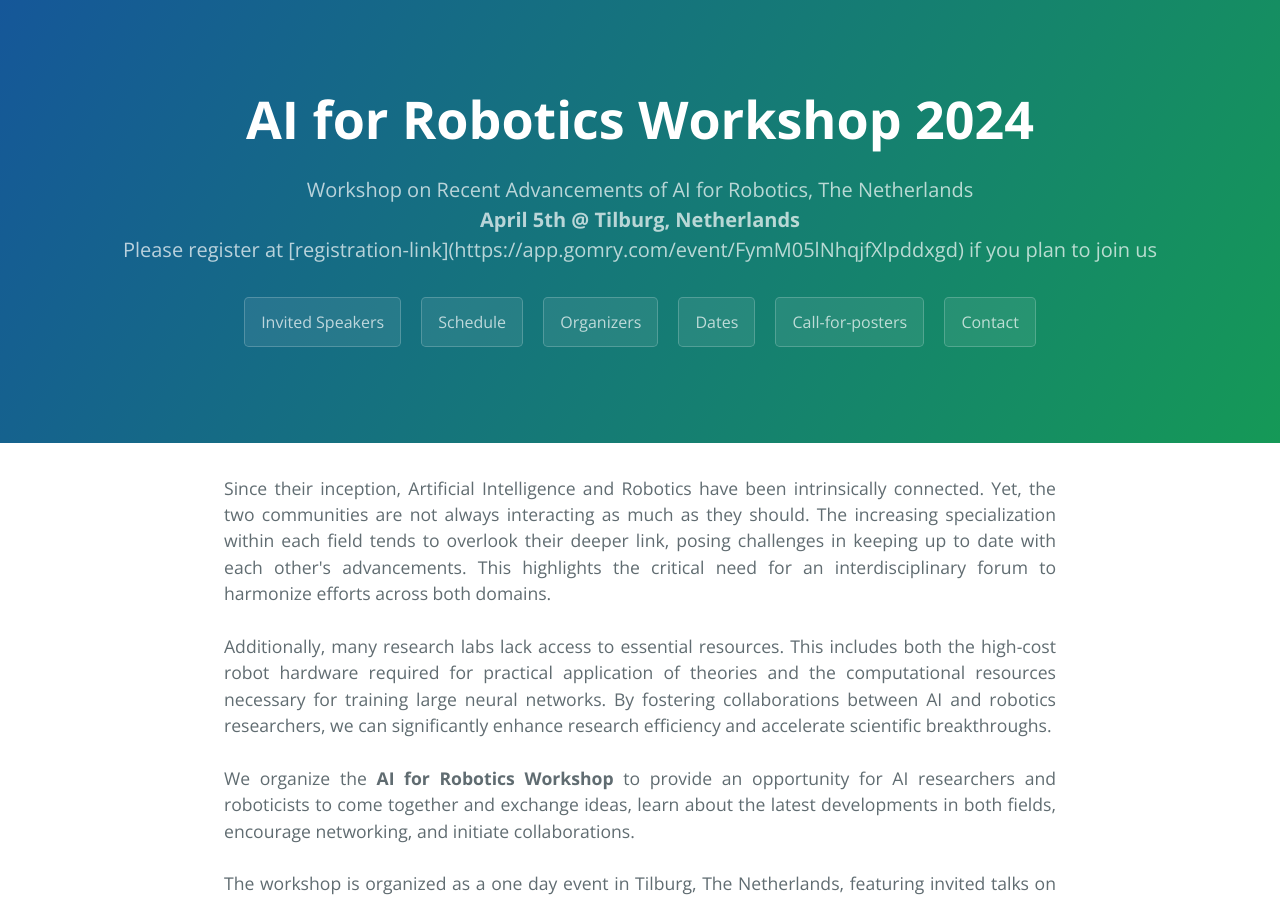
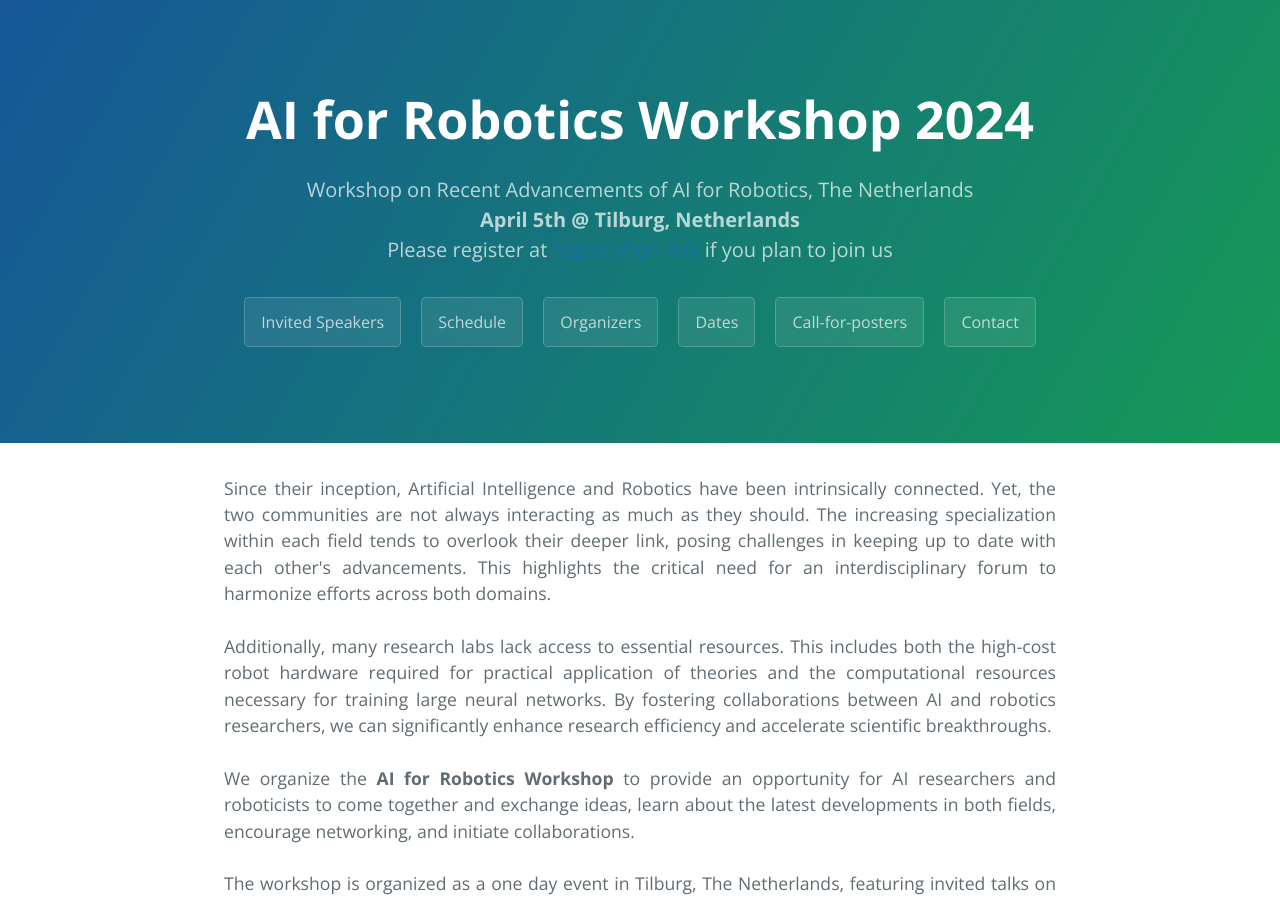
Before and after one commit to airlab-tilburg/ai4robotics-workshop, a Jekyll site: the page built from index.md, in a window 1280 px wide and 900 px high. Built offline with Jekyll 4.4.1, drawn with Linux system fonts in a browser that asks for light colours; part of the change alters nothing that is shown.

Commit message:
header link fix

```diff
--- a/_config.yml
+++ b/_config.yml
@@ -1,5 +1,5 @@
 title: AI for Robotics Workshop 2024
-description: Workshop on Recent Advancements of AI for Robotics, The Netherlands<br/><b>April 5th @ Tilburg, Netherlands</b><br/>Please register at [registration-link](https://app.gomry.com/event/FymM05lNhqjfXlpddxgd) if you plan to join us
+description: Workshop on Recent Advancements of AI for Robotics, The Netherlands<br/><b>April 5th @ Tilburg, Netherlands</b><br/>Please register at <a href="https://app.gomry.com/event/FymM05lNhqjfXlpddxgd">registration-link</a> if you plan to join us
 show_downloads: false
 google_analytics:
 theme: jekyll-theme-cayman
```
